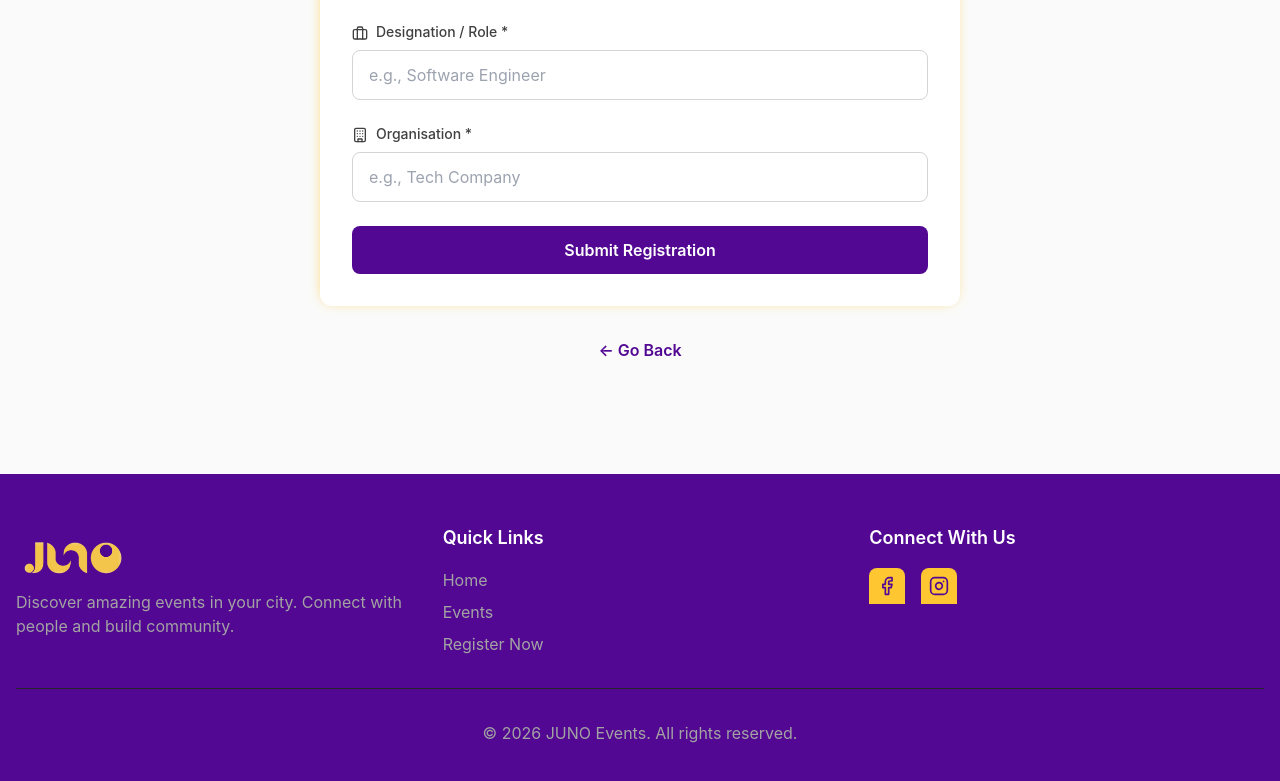
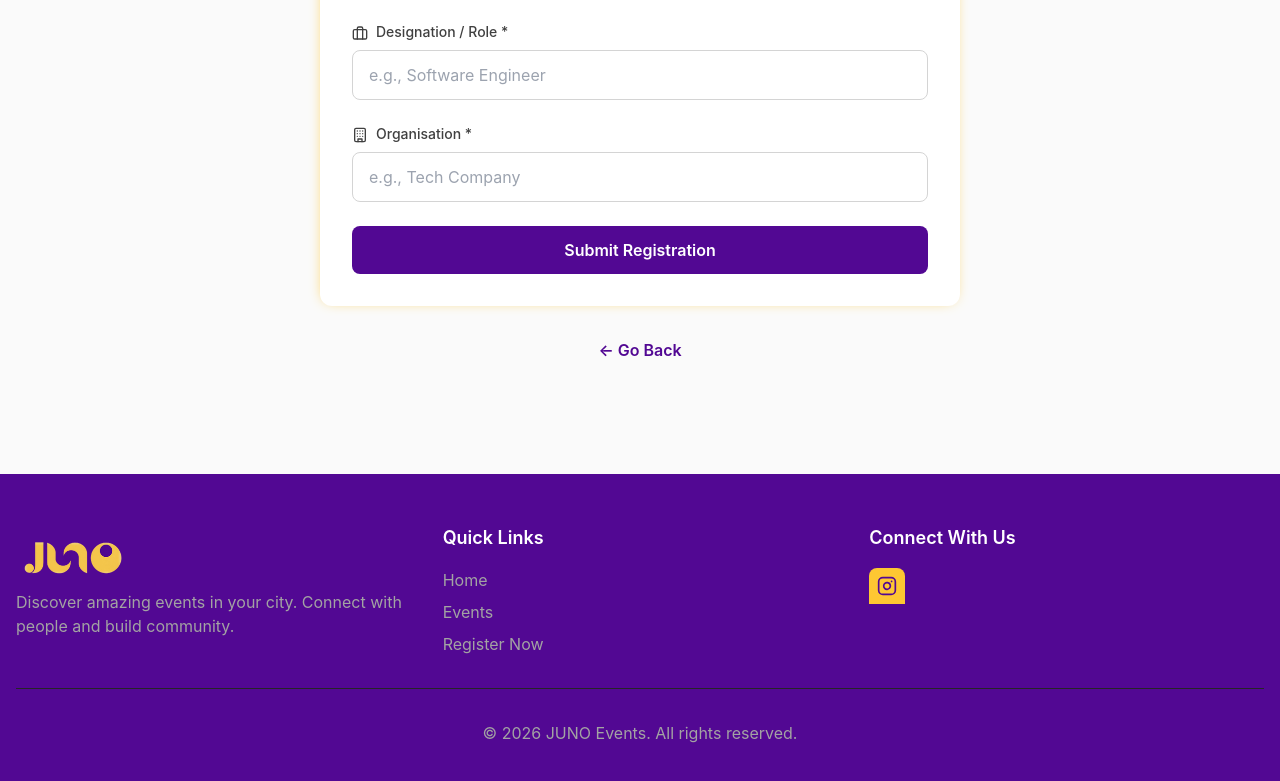
Before and after one commit to Areesh-dev/JUNO_Website, a React (Vite) app in the folder Fronted/: page /registration in a window 1280 px wide. Shown: the part 543-1324 px from the top of the page. Built offline with nearby package versions, Linux system fonts and the light colour scheme; no server answers.

Commit message:
Update Footer.jsx

```diff
--- a/Fronted/src/components/Footer.jsx
+++ b/Fronted/src/components/Footer.jsx
@@ -11,8 +11,7 @@ const Footer = () => {
   ]
 
   const socialLinks = [
-    { icon: Facebook, href: 'https://www.instagram.com/letsjuno_/' },
-    { icon: Instagram, href: '#' }
+    { icon: Instagram, href: 'https://www.instagram.com/letsjuno_/' }
   ]
 
   return (
```
